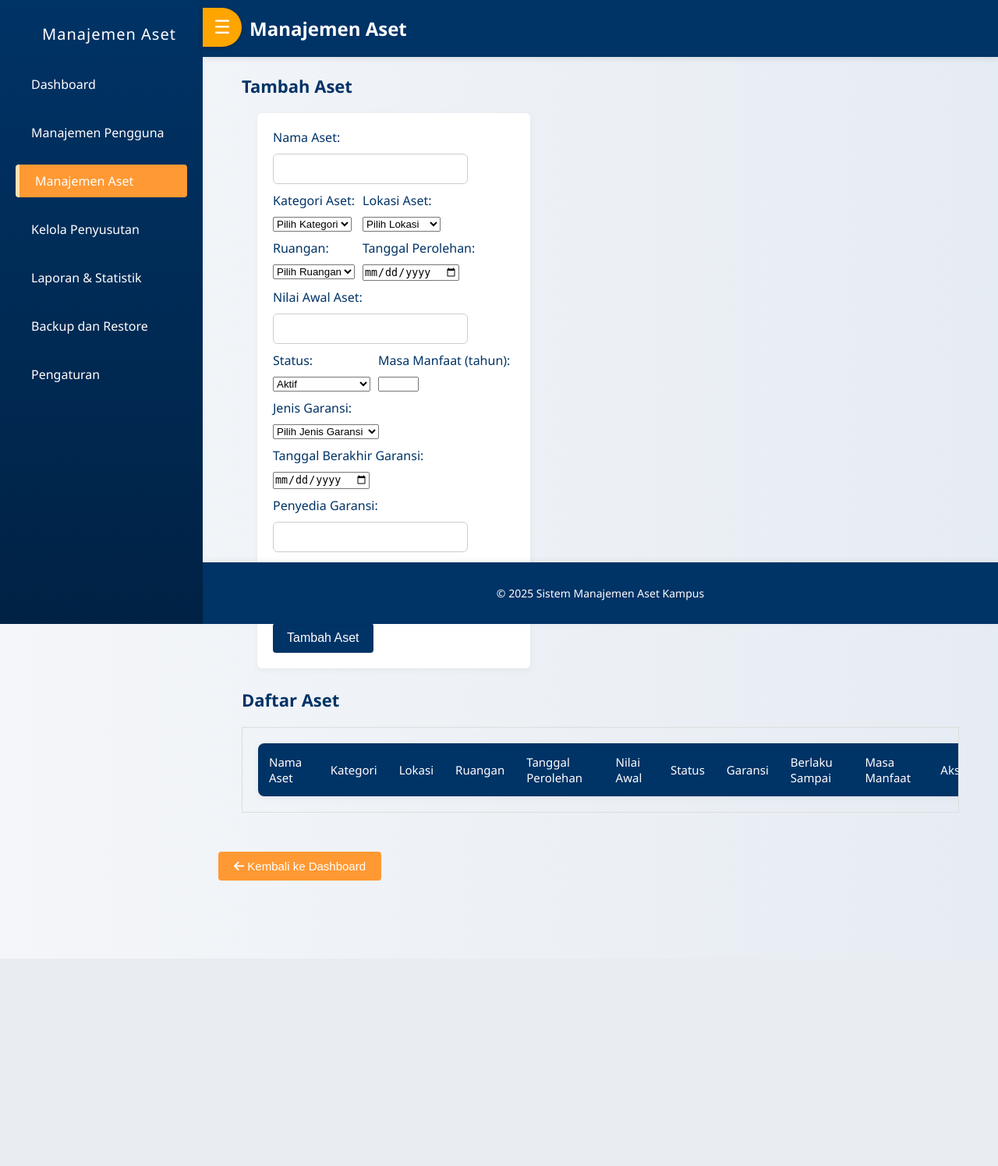
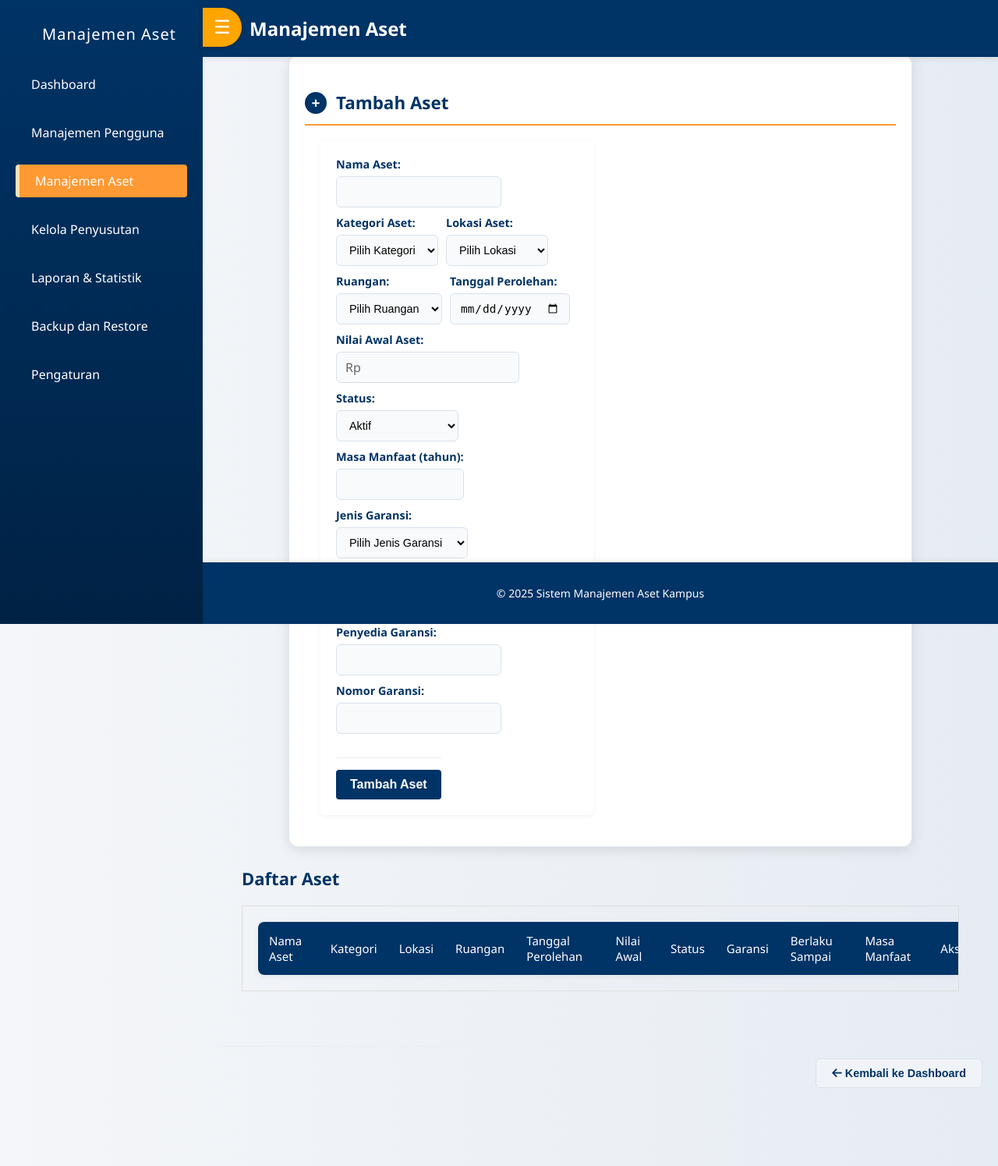
Before and after one commit to surya223532/tugas-proyek-pemograman-websaite_inventaris-aset-kampus, a PHP site: page /fitur/atur_aset.php in a window 1280 px wide. Shown: the whole page at 78% size. Before the commit the page ends 1129 px from the top, so only its background shows below. Run offline with PHP 8.4, Linux system fonts and the light colour scheme; a user stored in the database is signed in; data comes from the database, SQL or seed files in the repository; data that the repository does not hold is empty.

Commit message:
tampilan atur

```diff
--- a/assets/atur_aset.css
+++ b/assets/atur_aset.css
@@ -1,59 +1,59 @@
-/* Main Layout */
-.main-content {
-  padding: 20px;
-  background-color: #f5f7fa;
-  min-height: calc(100vh - 120px);
-}
+/* Improved styling for Add Asset section - Compact & Modern */
 
-header h2 {
-  color: #003366;
-  font-size: 2rem;
-  margin-bottom: 25px;
-  padding-bottom: 10px;
-  border-bottom: 2px solid #ff9933;
-}
-
-/* Alert Messages */
-.alert {
-  padding: 12px 15px;
-  border-radius: 6px;
-  margin-bottom: 20px;
-  font-weight: 500;
-  background-color: #e3f2fd;
-  color: #003366;
-  border-left: 4px solid #003366;
-}
-
-/* Improved styling for Add Asset section */
+/* Form Container */
 .form-section {
   background-color: #fff;
-  border-radius: 10px;
-  padding: 25px;
-  margin-bottom: 30px;
-  box-shadow: 0 4px 12px rgba(0, 0, 0, 0.08);
-  border: 1px solid #e0e6ed;
+  border-radius: 12px;
+  padding: 20px;
+  margin-bottom: 25px;
+  box-shadow: 0 4px 16px rgba(0, 0, 0, 0.1);
+  border: 1px solid #e1e8f0;
+  max-width: 800px;
+  margin: 0 auto;
 }
 
 .form-section h3 {
   color: #003366;
-  font-size: 1.5rem;
-  margin-bottom: 25px;
-  padding-bottom: 10px;
+  font-size: 1.4rem;
+  margin-bottom: 20px;
+  padding-bottom: 12px;
   border-bottom: 2px solid #ff9933;
-  text-align: left;
+  display: flex;
+  align-items: center;
 }
 
-/* Form Groups */
+.form-section h3:before {
+  content: "+";
+  display: inline-flex;
+  align-items: center;
+  justify-content: center;
+  width: 28px;
+  height: 28px;
+  background: #003366;
+  color: white;
+  border-radius: 50%;
+  margin-right: 12px;
+  font-size: 1.2rem;
+}
+
+/* Compact Form Layout */
+.form-row {
+  display: grid;
+  grid-template-columns: repeat(auto-fit, minmax(200px, 1fr));
+  gap: 20px;
+  margin-bottom: 15px;
+}
+
 .form-group {
-  margin-bottom: 20px;
+  margin-bottom: 0;
 }
 
 .form-group label {
   display: block;
-  margin-bottom: 8px;
+  margin-bottom: 6px;
   font-weight: 600;
   color: #003366;
-  font-size: 0.95rem;
+  font-size: 0.9rem;
 }
 
 .form-group input[type="text"],
@@ -61,12 +61,13 @@ header h2 {
 .form-group input[type="date"],
 .form-group select {
   width: 100%;
-  padding: 12px 15px;
-  border: 1px solid #d1d9e6;
+  padding: 10px 12px;
+  border: 1px solid #d8e1eb;
   border-radius: 6px;
-  font-size: 0.95rem;
-  transition: all 0.3s ease;
+  font-size: 0.9rem;
+  transition: all 0.2s ease;
   background-color: #f8fafc;
+  height: 40px;
 }
 
 .form-group input[type="text"]:focus,
@@ -74,12 +75,11 @@ header h2 {
 .form-group input[type="date"]:focus,
 .form-group select:focus {
   border-color: #003366;
-  box-shadow: 0 0 0 3px rgba(0, 51, 102, 0.1);
-  outline: none;
+  box-shadow: 0 0 0 2px rgba(0, 51, 102, 0.1);
   background-color: #fff;
 }
 
-/* Rupiah Input Container */
+/* Rupiah Input */
 .input-rupiah {
   position: relative;
 }
@@ -99,23 +99,54 @@ header h2 {
   padding-left: 35px !important;
 }
 
-/* Form Actions */
+/* Warranty Section - More Compact */
+.warranty-section {
+  margin-top: 20px;
+  padding-top: 15px;
+  border-top: 1px dashed #d8e1eb;
+}
+
+.warranty-section h4 {
+  color: #003366;
+  font-size: 1.1rem;
+  margin-bottom: 12px;
+  display: flex;
+  align-items: center;
+}
+
+.warranty-section h4:before {
+  content: "✓";
+  display: inline-flex;
+  align-items: center;
+  justify-content: center;
+  width: 24px;
+  height: 24px;
+  background: #ff9933;
+  color: white;
+  border-radius: 50%;
+  margin-right: 10px;
+  font-size: 0.9rem;
+}
+
+/* Form Actions - More Compact */
 .form-actions {
   display: flex;
-  gap: 15px;
-  margin-top: 25px;
+  gap: 12px;
+  margin-top: 20px;
   padding-top: 15px;
-  border-top: 1px solid #eee;
+  border-top: 1px solid #eaeff5;
+  justify-content: flex-end;
 }
 
 .btn {
-  padding: 12px 24px;
+  padding: 10px 20px;
   border-radius: 6px;
   font-weight: 600;
-  font-size: 0.95rem;
+  font-size: 0.9rem;
   cursor: pointer;
-  transition: all 0.3s ease;
+  transition: all 0.2s ease;
   border: none;
+  min-width: 100px;
 }
 
 .btn-primary {
@@ -125,160 +156,35 @@ header h2 {
 
 .btn-primary:hover {
   background-color: #002244;
-  transform: translateY(-2px);
+  box-shadow: 0 2px 6px rgba(0, 0, 0, 0.1);
 }
 
 .btn-secondary {
   background-color: #f0f4f8;
   color: #003366;
-  border: 1px solid #d1d9e6;
+  border: 1px solid #d8e1eb;
 }
 
 .btn-secondary:hover {
-  background-color: #e0e6ed;
-  transform: translateY(-2px);
-}
-
-/* Asset List Section */
-.aset-list {
-  background-color: #fff;
-  border-radius: 10px;
-  padding: 25px;
-  box-shadow: 0 4px 12px rgba(0, 0, 0, 0.08);
-  border: 1px solid #e0e6ed;
-}
-
-.aset-list h3 {
-  color: #003366;
-  font-size: 1.5rem;
-  margin-bottom: 20px;
-  padding-bottom: 10px;
-  border-bottom: 2px solid #ff9933;
-}
-
-/* Table Styling */
-.table-container {
-  overflow-x: auto;
-}
-
-table {
-  width: 100%;
-  border-collapse: collapse;
-  margin-top: 15px;
-}
-
-table th {
-  background-color: #003366;
-  color: white;
-  padding: 12px 15px;
-  text-align: left;
-  font-weight: 600;
-}
-
-table td {
-  padding: 12px 15px;
-  border-bottom: 1px solid #e0e6ed;
-  vertical-align: middle;
-}
-
-table tr:nth-child(even) {
-  background-color: #f8fafc;
-}
-
-table tr:hover {
-  background-color: #f0f7ff;
-}
-
-/* Action Buttons */
-.aksi {
-  display: flex;
-  gap: 10px;
-}
-
-.btn-icon {
-  display: inline-flex;
-  align-items: center;
-  justify-content: center;
-  width: 35px;
-  height: 35px;
-  border-radius: 50%;
-  color: white;
-  transition: all 0.3s ease;
-}
-
-.btn-icon.edit {
-  background-color: #ff9933;
-}
-
-.btn-icon.delete {
-  background-color: #e74c3c;
-}
-
-.btn-icon:hover {
-  transform: scale(1.1);
-}
-
-/* Badge Styling */
-.badge {
-  display: inline-block;
-  padding: 3px 8px;
-  border-radius: 4px;
-  font-size: 0.75rem;
-  font-weight: 600;
-  margin-left: 5px;
-}
-
-.bg-danger {
-  background-color: #e74c3c;
-  color: white;
-}
-
-/* Footer */
-footer {
-  margin-top: 40px;
-  text-align: center;
-  padding: 20px;
-  color: #666;
-  font-size: 0.9rem;
+  background-color: #e1e8f0;
 }
 
 /* Responsive Adjustments */
 @media (max-width: 768px) {
-  .form-section,
-  .aset-list {
-    padding: 20px 15px;
+  .form-row {
+    grid-template-columns: 1fr;
+    gap: 15px;
   }
 
   .form-actions {
-    flex-direction: column;
+    flex-direction: row;
+    justify-content: flex-start;
   }
 
   .btn {
-    width: 100%;
+    width: auto;
+    flex: 1;
   }
-
-  table th,
-  table td {
-    padding: 8px 10px;
-    font-size: 0.85rem;
-  }
-}
-
-/* Animation for Form */
-@keyframes fadeIn {
-  from {
-    opacity: 0;
-    transform: translateY(10px);
-  }
-  to {
-    opacity: 1;
-    transform: translateY(0);
-  }
-}
-
-.form-section,
-.aset-list {
-  animation: fadeIn 0.4s ease-out forwards;
 }
 
 /* Error State */
@@ -288,31 +194,7 @@ footer {
 
 .error-message {
   color: #e74c3c;
-  font-size: 0.85rem;
-  margin-top: 5px;
+  font-size: 0.8rem;
+  margin-top: 4px;
   display: block;
 }
-
-/* Warranty Status */
-.warranty-active {
-  color: #27ae60;
-  font-weight: 500;
-}
-
-.warranty-expired {
-  color: #e74c3c;
-  font-weight: 500;
-}
-
-/* Back Button */
-.text-end {
-  text-align: right;
-}
-
-.mb-4 {
-  margin-bottom: 1.5rem;
-}
-
-.me-2 {
-  margin-right: 0.5rem;
-}
--- a/fitur/atur_aset.php
+++ b/fitur/atur_aset.php
@@ -1,7 +1,7 @@
 <?php
 session_start();
 include('../include/koneksi.php');
-include('../include/popup_profil.php');
+
 
 $allowed_roles = ['admin', 'staf'];
 if (!isset($_SESSION['role']) || !in_array($_SESSION['role'], $allowed_roles)) {
@@ -123,7 +123,7 @@ if (isset($_GET['edit_aset'])) {
 <?php include('../include/header.php'); ?>
 <?php include($_SESSION['role'] === 'admin' ? '../include/sidebar_admin.php' : '../include/sidebar_staf.php'); ?>
 <link rel="stylesheet" href="https://cdnjs.cloudflare.com/ajax/libs/font-awesome/6.4.0/css/all.min.css">
-<link rel="stylesheet" href="atur_aset.css">
+<link rel="stylesheet" href="../assets/atur_aset.css">
 <!-- Konten Utama -->
 <div class="main-content">
     <header>
```
